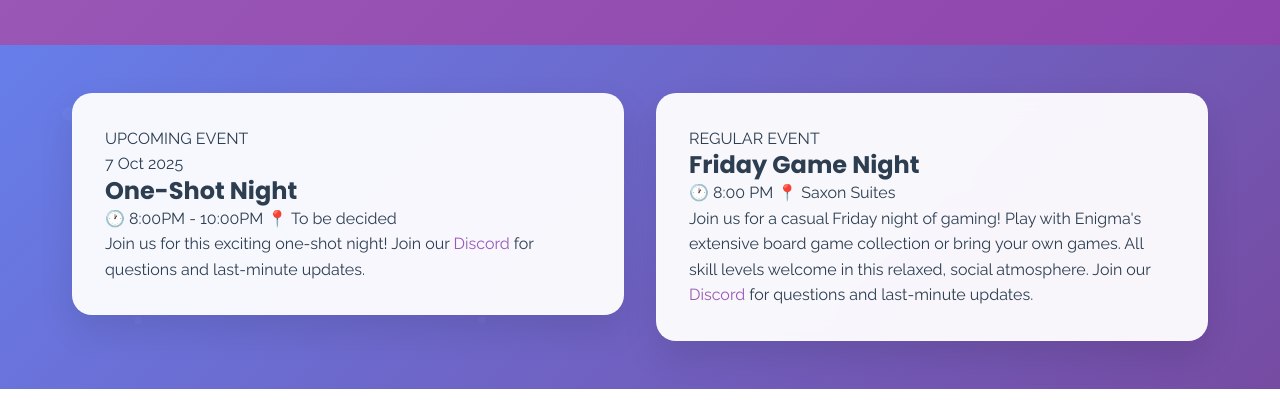
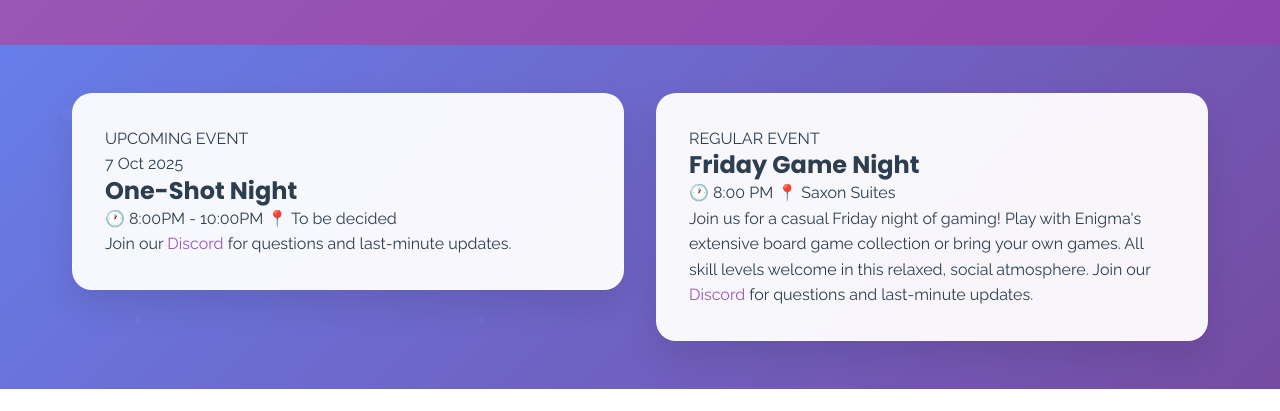
Before and after one commit to JadonJZhu/enigma-website, an Astro site: page /events in a window 1280 px wide. Shown: the part 244-655 px from the top of the page. Built offline with nearby package versions, Linux system fonts and the light colour scheme; Astro itself is replaced by a stand-in of ours.

Commit message:
removed awkward join us for this exciting

```diff
--- a/src/pages/events.astro
+++ b/src/pages/events.astro
@@ -205,7 +205,7 @@ const eventsByQuarter = getEventsByQuarterStatic();
           const startTime = formatTime(upcomingEvent.startTime);
           const endTime = formatTime(upcomingEvent.endTime);
           const location = upcomingEvent.location.trim() || 'To be decided';
-          const baseDescription = upcomingEvent.description.trim() || `Join us for this exciting ${upcomingEvent.name.toLowerCase()}!`;
+          const baseDescription = upcomingEvent.description.trim() || '';
           const description = appendDiscordLink(baseDescription);
 
           upcomingEventContainer.innerHTML = `
@@ -363,8 +363,8 @@ const eventsByQuarter = getEventsByQuarterStatic();
               const location = event.location.trim() || 'To be decided';
               eventItem.querySelector('.location').textContent = `📍 ${location}`;
 
-              // Use actual description or generate a generic one
-              const baseDescription = event.description.trim() || `Join us for this exciting ${event.name.toLowerCase()}!`;
+              // Use actual description or empty string for Discord link only
+              const baseDescription = event.description.trim() || '';
               const description = appendDiscordLink(baseDescription);
               eventItem.querySelector('.event-description').innerHTML = description;
 
--- a/src/pages/index.astro
+++ b/src/pages/index.astro
@@ -142,7 +142,7 @@ console.log('Upcoming event found:', upcomingEvent ? upcomingEvent.name : 'None'
                 <span class="upcoming-event-location">📍 {upcomingEvent.location || 'To be decided'}</span>
               </div>
               <p class="upcoming-event-description">
-                {upcomingEvent.description || `Join us for this exciting ${upcomingEvent.name.toLowerCase()}!`}
+                {upcomingEvent.description || ''}
               </p>
             </div>
           </div>
```
